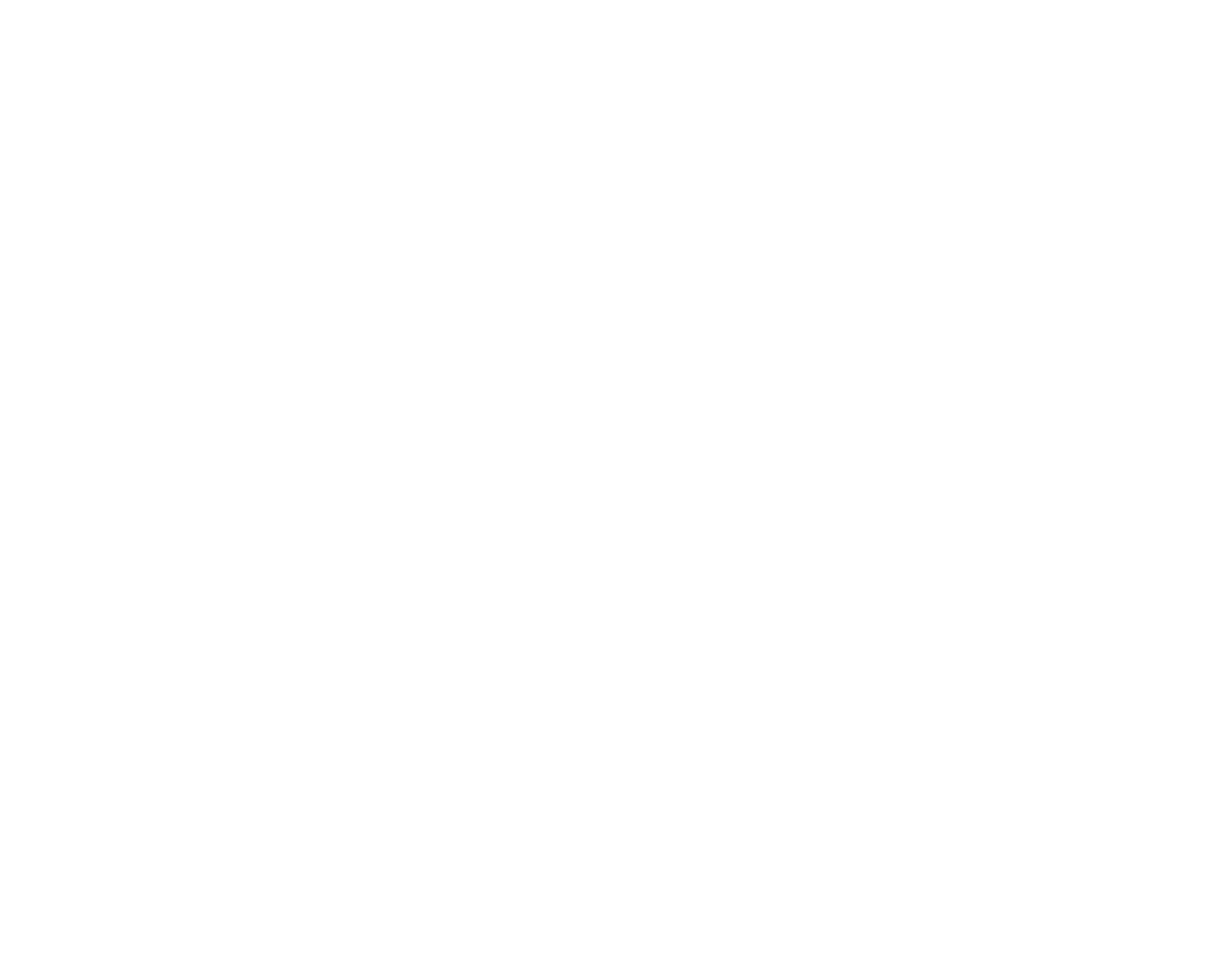
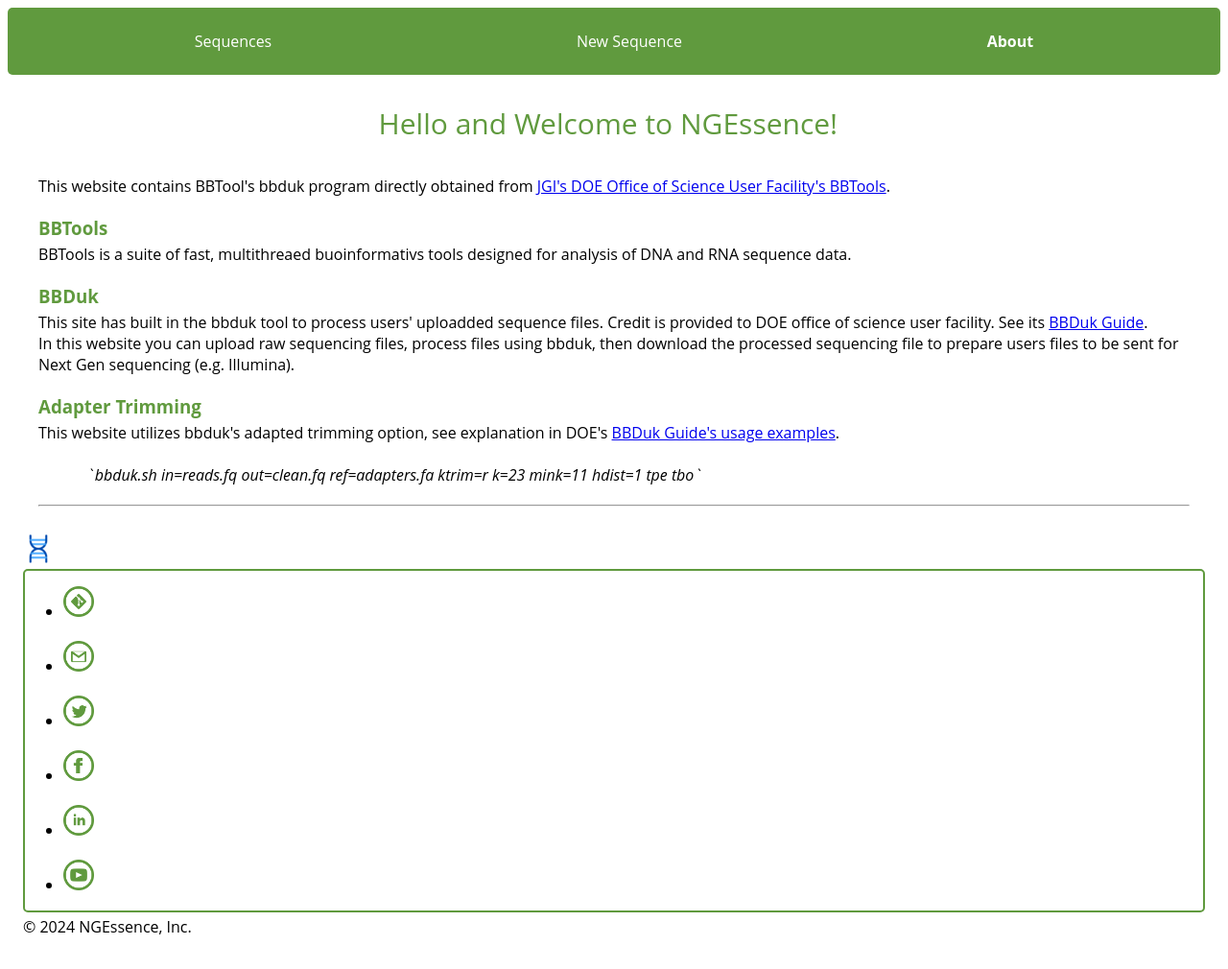
Before and after one commit to pete08/ngessence-v3, a React app: page /about in a window 1280 px wide. Before the commit this address had no page. Shown: the whole page at 96% size. Before the commit the page ends 800 px from the top, so only its background shows below. Built offline with nearby package versions, Linux system fonts and the light colour scheme.

Commit message:
Initiated self-custom styling index.css, added /About page

```diff
--- a/src/app/App.js
+++ b/src/app/App.js
@@ -15,6 +15,7 @@
 // import Quizzes from "../features/quizzes/Quizzes";
 import AppLayout from "./AppLayout";
 import Sequences from "../features/sequences/Sequences";
+import About from "../components/about/AboutIt";
 // import Sequence from "../features/sequences/Sequence";
 
 export default function App() {
@@ -25,6 +26,7 @@
         <Route path="sequences" element={<Sequences/>} />
         {/* <Route path="sequences/:sequenceId" element={<Sequence/>} /> */}
         <Route path="sequences/new" element={<NewSequenceForm/>} />
+        <Route path="about" element={<About/>} />
         {/* <Route path="sequences/scriptRunner" element={<ScriptRunner/>}/> */}
         {/* <Route path="topics" element={<Topics/>}/> */}
         {/* <Route path="topics/new" element={<NewTopicForm/>}/> */}
--- a/src/app/AppLayout.js
+++ b/src/app/AppLayout.js
@@ -33,6 +33,11 @@
                     New Sequence
                     </NavLink>
                 </li>
+                <li>
+                    <NavLink to={ROUTES.about()}>
+                        About
+                    </NavLink>
+                </li>
                 {/* <li>
                     <NavLink to={ROUTES.scriptRunner()} >
                     Script Runner
--- /dev/null
+++ b/src/components/about/AboutIt.js
@@ -0,0 +1,69 @@
+import React from "react";
+import '../../index.css';
+
+export default function About() {
+    return (
+        <section>
+            <div className="welcomeContent">Hello and Welcome to NGEssence!</div>
+            <section className="center">
+            <div className="aboutContent">
+                <p>This website contains BBTool's bbduk program directly obtained from <a href="https://jgi.doe.gov/data-and-tools/software-tools/bbtools/"> JGI's DOE Office of Science User Facility's BBTools</a>.</p>
+                <h3>BBTools</h3>
+                <p>
+                    BBTools is a suite of fast, multithreaed buoinformativs tools designed for analysis of DNA and RNA sequence data.
+                    </p>
+                <h3>BBDuk</h3>
+                <p>
+                    This site has built in the bbduk tool to process users' uploadded sequence files. Credit is provided to DOE office of science user facility. See its <a href="https://jgi.doe.gov/data-and-tools/software-tools/bbtools/bb-tools-user-guide/bbduk-guide/">BBDuk Guide</a>.
+                    <br/>
+                    In this website you can upload raw sequencing files, process files using bbduk, then download the processed sequencing file to prepare users files to be sent for Next Gen sequencing (e.g. Illumina).
+                </p>
+                <h3>Adapter Trimming</h3>
+                <p>
+                    This website utilizes bbduk's adapted trimming option, see explanation in DOE's <a href="https://jgi.doe.gov/data-and-tools/software-tools/bbtools/bb-tools-user-guide/bbduk-guide/">BBDuk Guide's usage examples</a>.
+                    <br/><br/>
+                    <div className="cmdBashScript">`bbduk.sh in=reads.fq out=clean.fq ref=adapters.fa ktrim=r k=23 mink=11 hdist=1 tpe tbo`</div>
+                </p>
+                <hr/>
+            </div>
+            </section>
+
+            <footer className="ngessence-footer" >
+            <div className="ngessence-footer__content">
+                <div  className="ngessence-footer__brand">
+                    <img alt="ngessence logo" className="ngessence-footer__logo" width="32" src="favicon-32x32.png" />
+                </div>
+
+
+                <div className="ngessence-footer__nav">
+                    <ul className="ngessence-footer__nav_list">
+                        <li><a href="https://github.com" className="ngessence-footer__social-link">
+                            <img src="icons/iconmonstr-git-5-240(1).png" alt="github"
+                            width="32"/>
+                        </a></li>
+
+                        <li><a href="https://gmail.com" className="ngessence-footer__social-link">
+                            <img src="icons/iconmonstr-gmail-5-240(1).png" alt="email" width="32"/>
+                        </a></li>
+
+                        <li><a href="https://twitter.com/ngessence" className="ngessence-footer__social-link">
+                            <img src="icons/iconmonstr-twitter-5-240(1).png" alt="ngessence on Twitter" width="32"/>
+                        </a></li>
+
+                        <li><a href="https://www.facebook.com/ngessence" className="ngessence-footer__social-link">
+                            <img alt="ngessence on Facebook" src="icons/iconmonstr-facebook-5-240(1).png" width="32"/>
+                        </a></li>
+
+                        <li><a href="https://www.linkedin.com/company/ngessence" className="ngessence-footer__social-link">
+                            <img alt="ngessence on LinkedIn" src="icons/iconmonstr-linkedin-5-240(1).png" width="32"/>
+                        </a></li>
+                        <li><a href="https://www.youtube.com/ngessence/" className="ngessence-footer__social-link"><img src="icons/iconmonstr-youtube-10-240(1).png" alt="ngessence on youtube" width="32"/>
+                        </a></li>
+                    </ul>
+                </div>
+                    <p className="ngessence-footer__copyright">© 2024 NGEssence, Inc.</p>
+            </div>
+            </footer>
+        </section>
+    );
+}
--- a/src/features/sequences/Sequences.js
+++ b/src/features/sequences/Sequences.js
@@ -23,11 +23,9 @@
     }
   console.log(`6. Sequences: After showSequenceDetails function `);
 
-
   const handleClearState = () => {
     dispatch(clearSequences());
   }
-
 
   if (count < 1) {
     return (
--- a/src/index.css
+++ b/src/index.css
@@ -1,17 +1,19 @@
 * {
   font-family: "Open Sans", sans-serif;
-  box-sizing: border-box;
+  /* box-sizing: border-box; */
 }
 
-html,
+/* html,
 body {
   margin: 0;
-}
+} */
 
 nav {
-  background: #b736ff;
+  background: #609A3E;
   display: flex;
   padding: 24px 36px;
+
+  border-radius: 5px;
 }
 
 nav ul {
@@ -47,18 +49,41 @@
   font-weight: bold;
 }
 
-h1 {
-  font-weight: bold;
-  font-size: 20px;
-  color: #000000;
-  margin: 0;
+div.welcomeContent {
+  display: inline-block;
+  width: 99%;
+  /* height: 50px; */
+  margin: 0px auto;
+  font-size: 30px;
+  color: #609A3E;
+
+  text-align: center;
+  padding: 10px 0px;
+  /* border: 5px double #609A3E; */
 }
 
 h2 {
   font-weight: bold;
   font-size: 16px;
   color: #000000;
+  margin: 0px;
+}
+
+.aboutContent h2, .aboutContent h3, .aboutContent h4, .aboutContent h5 {
+  clear: none;
+  color: #609a3e;
   margin: 0;
+  text-align: left;
+}
+
+p {
+  margin: 0.25rem 0 1.25rem;
+  text-align: left;
+}
+
+p div.cmdBashScript {
+  font-style: italic;
+  margin-left: 50px;
 }
 
 button,
@@ -93,7 +118,7 @@
   padding: 8px 10px;
   width: 100%;
   margin-bottom: 6px;
-  text-align: left;
+  /* text-align: left; */
 }
 
 select:invalid,
@@ -114,11 +139,11 @@
   text-align: center;
 }
 
-section > h1 {
+/* section > h1 {
   margin: 0;
   margin-bottom: 20px;
   text-align: center;
-}
+} */
 
 .actions-container {
   padding-top: 16px;
@@ -265,3 +290,18 @@
   text-decoration: none;
   cursor: pointer;
 }
+
+div.ngessence-footer__nav {
+
+  background: #ffffff;
+  display: flex;
+  padding: 0px auto;
+  border: 2px solid #609A3E;
+  border-radius: 5px;
+
+  /* padding: 5px 26px; */
+}
+
+div.ngessence-footer__nav_list > li {
+  display: inline-block;
+}
```
Also changed, not shown: src/features/sequences/Sequence.js (+10 -5 lines), public/icons/iconmonstr-facebook-5-240(1).png (added), public/icons/iconmonstr-git-5-240(1).png (added), public/icons/iconmonstr-git-5-240.png (added), public/icons/iconmonstr-gmail-5-240(1).png (added), public/icons/iconmonstr-gmail-5-240.png (added), public/icons/iconmonstr-linkedin-5-240(1).png (added), public/icons/iconmonstr-linkedin-5-240.png (added), public/icons/iconmonstr-sharethis-5-240(1).png (added), public/icons/iconmonstr-sharethis-5-240.png (added), public/icons/iconmonstr-twitter-5-240(1).png (added), public/icons/iconmonstr-twitter-5-240.png (added), public/icons/iconmonstr-youtube-10-240(1).png (added), public/icons/iconmonstr-youtube-10-240.png (added).
